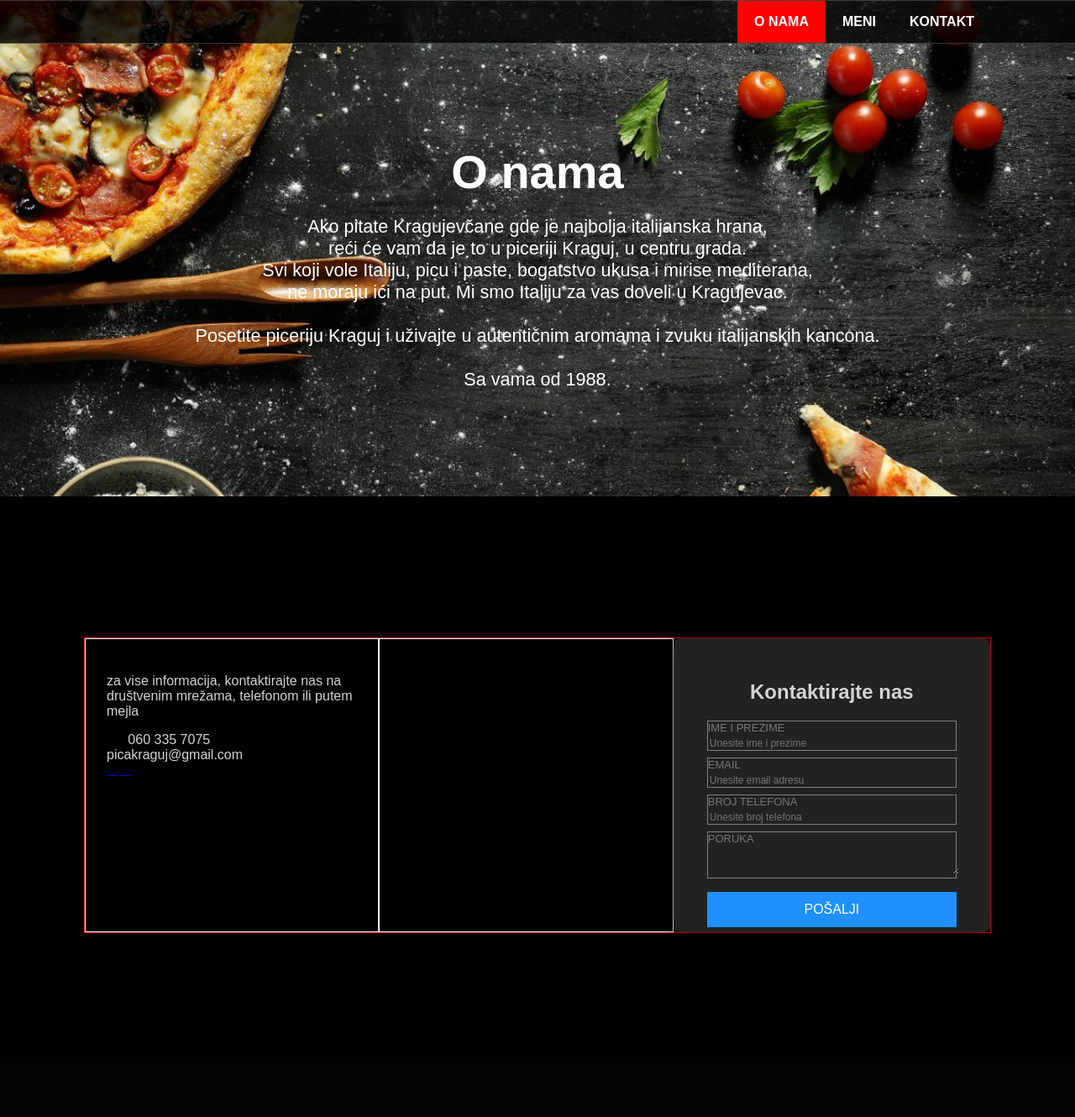
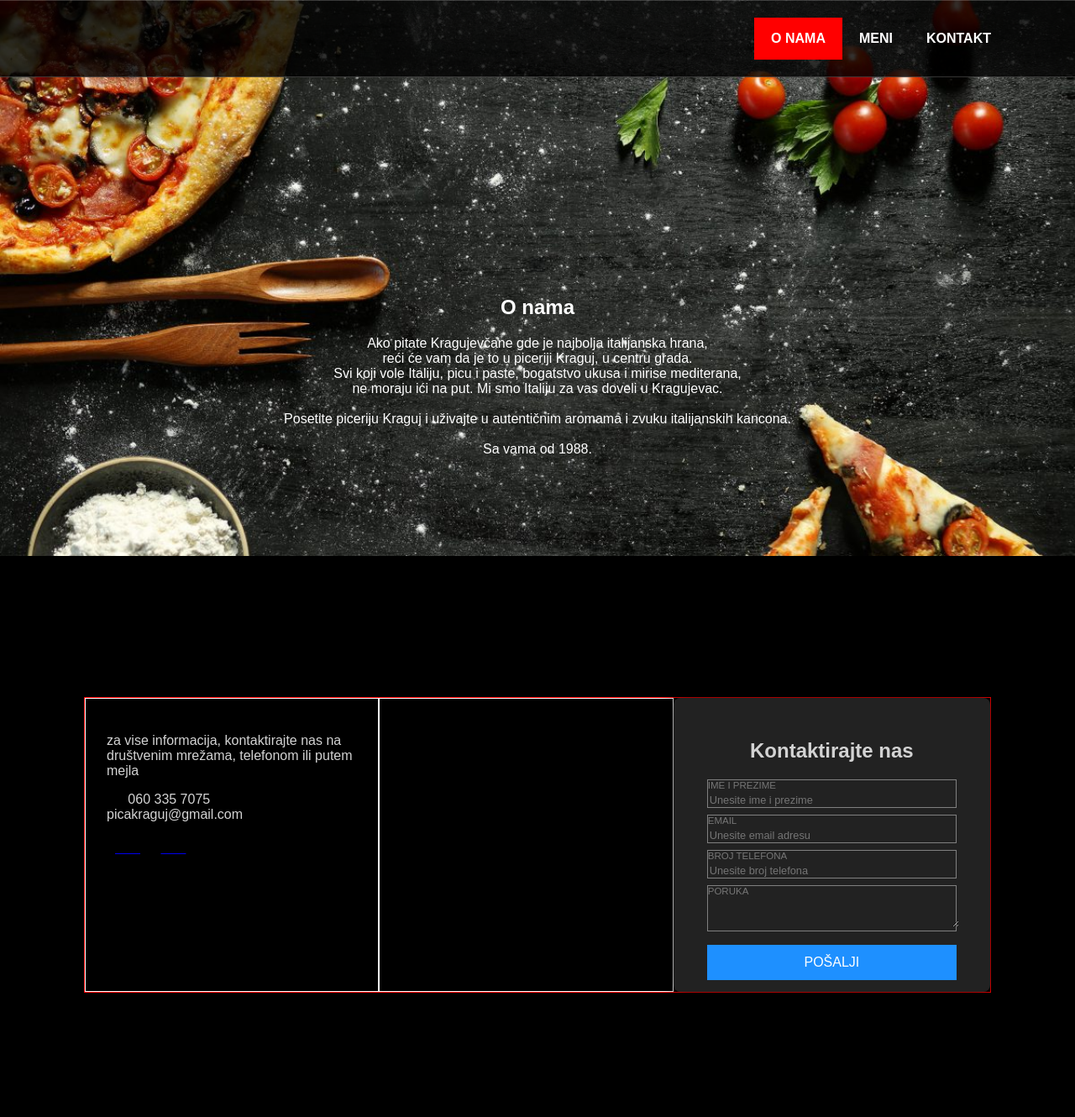
Before and after one commit to andjela1999/PIA-homeworks, a PHP site: page /picerija.html in a window 1280 px wide; the page is wider, and only the part inside the window is pictured. Shown: that part at 84% size. Before the commit the page ends 1111 px from the top of that part, so only its background shows below. Run offline with PHP 8.4, Linux system fonts and the light colour scheme.

Commit message:
Update picerija.css

```diff
--- a/hw-2/picerija.css
+++ b/hw-2/picerija.css
@@ -4,6 +4,7 @@ padding: 0;
 font-family: sans-serif;
 background-image: url(glavna4.jpg);
 background-size: cover;
+background-repeat: no-repeat;
 height: 100%;
 }
 
@@ -24,6 +25,16 @@ height: 100 vh;
 
 section.sec1{
 background-size: cover;
+padding:60px;
+text-align:center;
+color:white;
+height:auto;
+}
+
+section.sec1 p{
+margin: 0;
+padding: 0;
+color: #ffffff;
 }
 
 section.sec2{
@@ -34,13 +45,8 @@ text-align: center;
 
 }
 
-section.sec3{
-    padding: 100px;
-    box-sizing: border-box;
-    height: auto;
-    }
-section.sec2 h2{
-font-size: 3.5em;
+
+section.sec1 h2{
 margin: 0;
 padding: 0 0 20px;
 color: #ffffff;
@@ -48,17 +54,25 @@ color: #ffffff;
 }
 
 section.sec2 p{
-font-size: 1.35em;
 margin: 0;
 padding: 0;
 color: #ffffff;
 
 }
 
+section.sec2 h2{
+
+    color:white;
+}
+
 section.sec3{
-background-color: black;
+    padding: 100px;
+    box-sizing: border-box;
+    height: auto;
+    background-color:black;
+    }
 
-}
+
 
 nav{
 width: 100%;
@@ -67,7 +81,7 @@ background: rgba(0,0,0,.8);
 border-top: 1px solid rgba(255,255,255,.2);
 border-bottom: 1px solid rgba(255,255,255,.2);
 position: sticky;
-top:0;
+padding:20px;
 }
 
 nav ul{
@@ -137,6 +151,7 @@ nav ul li a.active{
 .contact-form h1{
     margin-top: 0;
     font-weight: 200;
+
 }
 
 .txtb{
@@ -150,7 +165,7 @@ nav ul li a.active{
     text-align: left;
     color:#777;
     text-transform: uppercase;
-    font-size: 13px;
+    font-size:0.9vw
 
 }
 
@@ -159,7 +174,7 @@ nav ul li a.active{
     border:none;
     background:none;
     outline:none;
-    font-size: 12px;
+    font-size: 1vw;
     color:wheat;
     margin-top: 3px;
 }
@@ -175,3 +190,34 @@ nav ul li a.active{
     width: 100%;
 
 }
+
+.f{
+    background-color: black;
+    color: white;
+    padding:0.5em 0;
+    width: 100%;
+    margin:auto;
+    text-align: center;
+    box-shadow: 7px 5px 5px #e2e7de62;
+    }
+
+footer{
+    background-color: #777777 ;
+    height: 50px;
+}
+
+.fab {
+    color: black;
+    font-size: 40px;
+    margin: 10px;
+}
+
+.far{
+    color: black;
+    font-size: 40px;
+    margin: 10px;
+}
+
+.smed i:hover{
+    color:red;
+}
```
